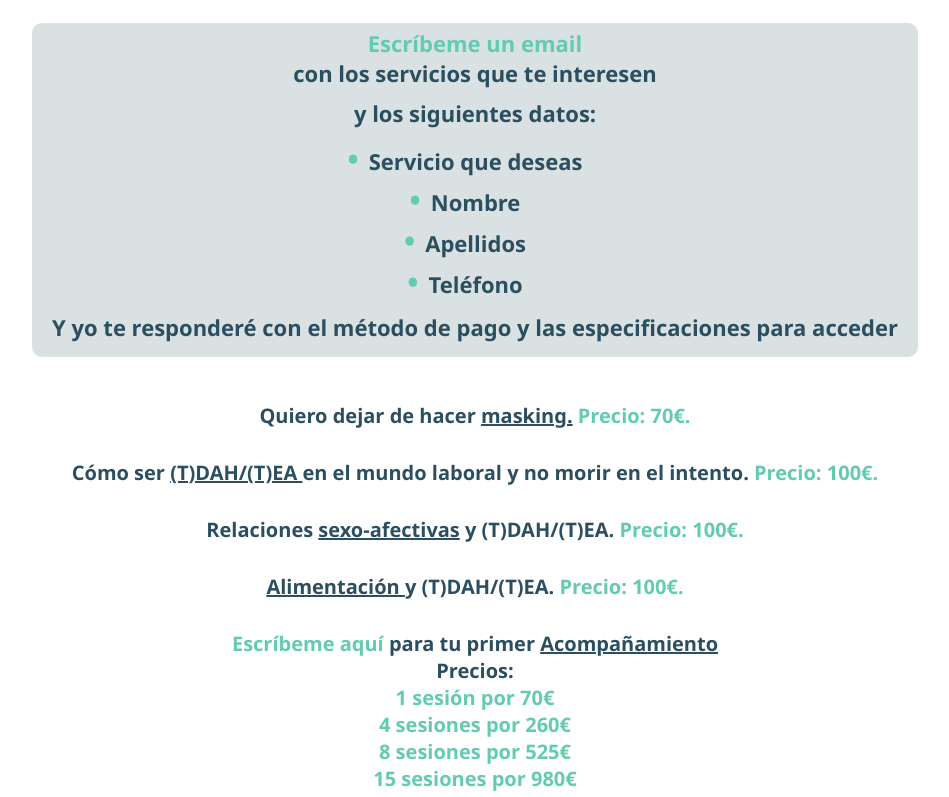
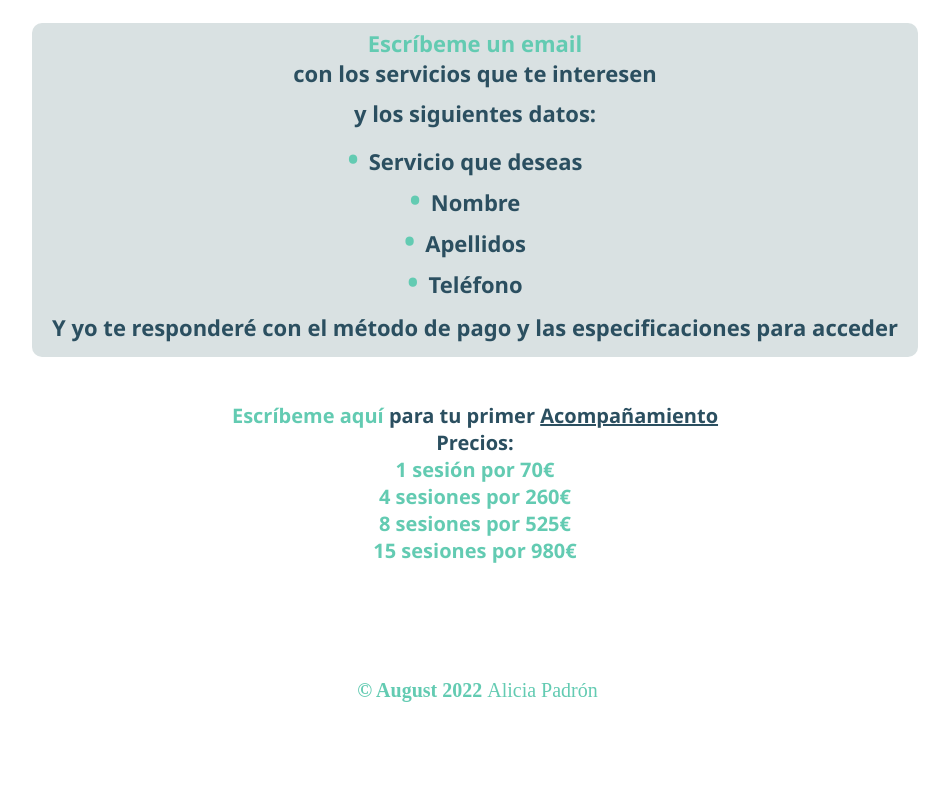
Before and after one commit to aliciaapadron/cpadronsaludmental, a React (Create React App) app: page /#/courses in a window 1280 px wide. Shown: the part 368-1165 px from the top of the page, without its empty margins (165-1114 px from the left). After the commit the page ends 1100 px from the top, so only its background shows below. Built offline with nearby package versions, Linux system fonts and the light colour scheme.

Commit message:
add display-none in courses

```diff
--- a/src/components/pages/Courses.js
+++ b/src/components/pages/Courses.js
@@ -30,20 +30,20 @@ export function Courses() {
           </p>
         </article>
         <ul className="coursection__list">
-          <li className="coursection__list--item">
+          <li className="coursection__list--item display">
             Quiero dejar de hacer <span className="underline">masking.</span>{' '}
             <span className="price">Precio: 70€.</span>
           </li>
-          <li className="coursection__list--item">
+          <li className="coursection__list--item display">
             Cómo ser <span className="underline">(T)DAH/(T)EA </span>en el mundo
             laboral y no morir en el intento.{' '}
             <span className="price">Precio: 100€.</span>
           </li>
-          <li className="coursection__list--item">
+          <li className="coursection__list--item display">
             Relaciones <span className="underline">sexo-afectivas</span> y
             (T)DAH/(T)EA. <span className="price">Precio: 100€.</span>
           </li>
-          <li className="coursection__list--item">
+          <li className="coursection__list--item display">
             <span className="underline">Alimentación </span> y (T)DAH/(T)EA.{' '}
             <span className="price">Precio: 100€.</span>
           </li>
--- a/src/styles/components/courses.scss
+++ b/src/styles/components/courses.scss
@@ -34,6 +34,7 @@
   }
   &__listdata {
     margin: 10px 0;
+
     &--item {
       list-style: none;
     }
@@ -93,3 +94,7 @@
     border-radius: 10px;
   }
 }
+
+.display {
+  display: none;
+}
```
